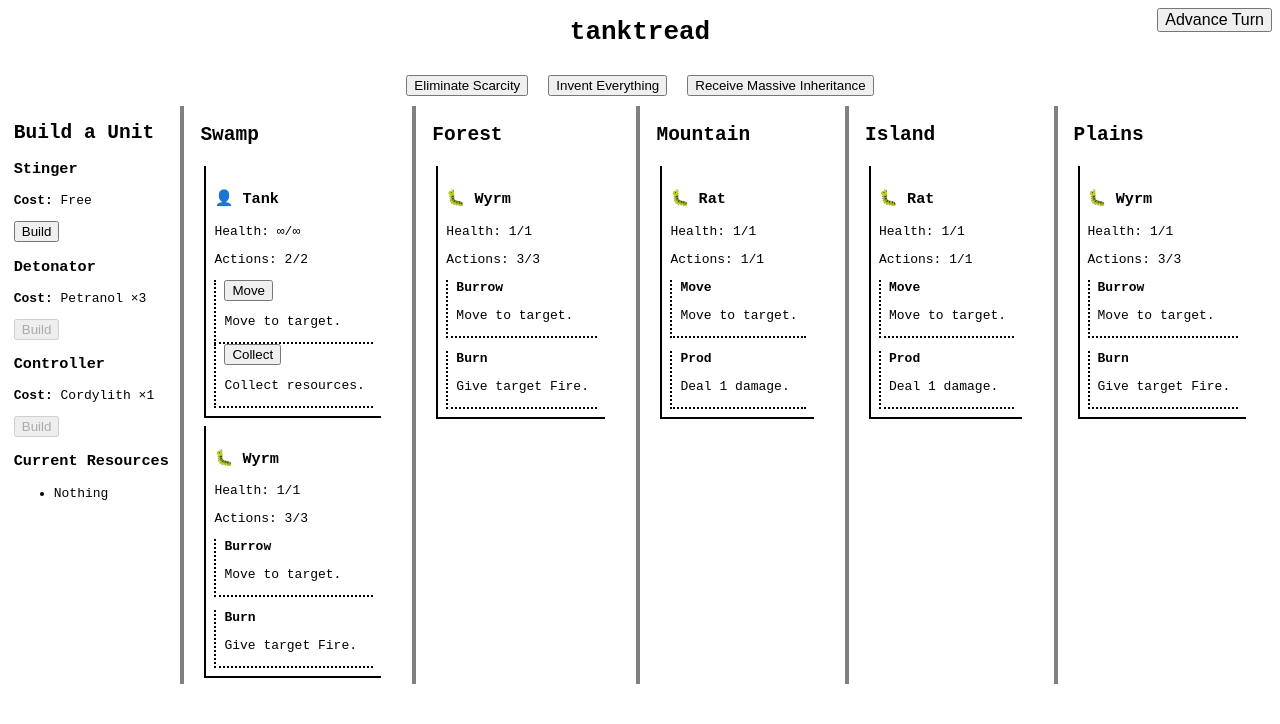
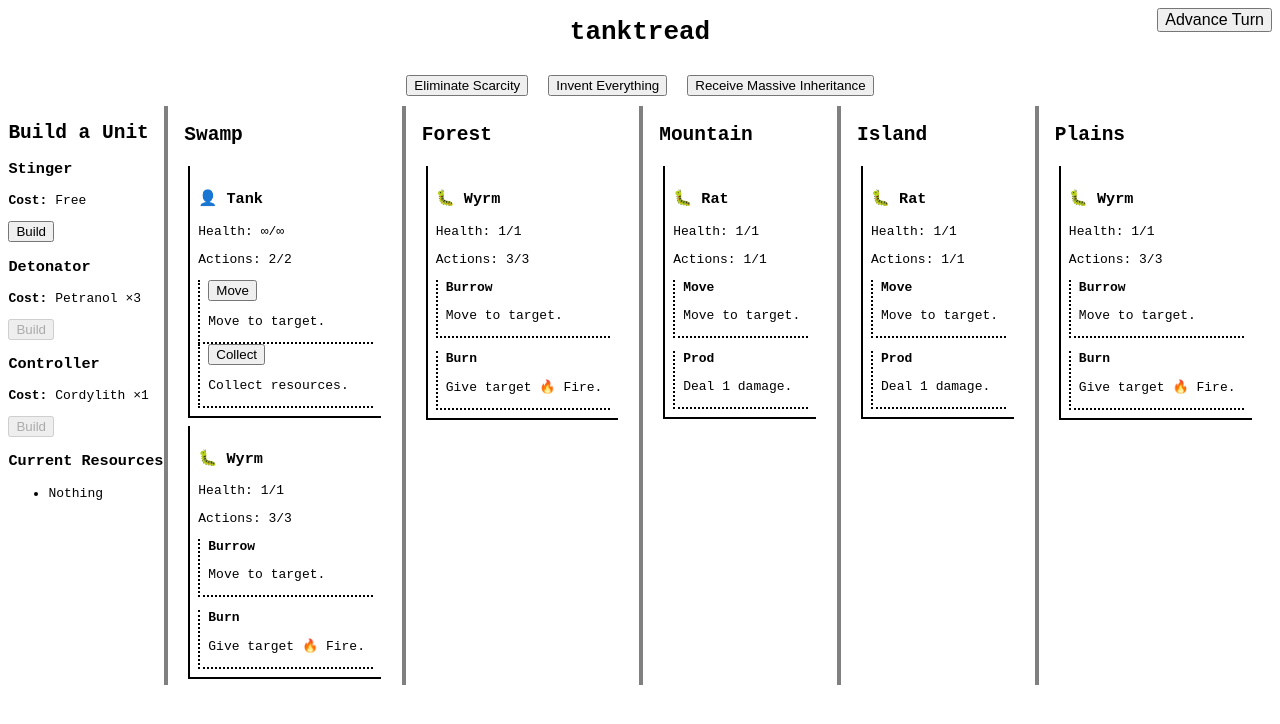
Before and after one commit to MayMoonsley/tanktread, an Angular app: page / in a window 1280 px wide. Shown: the top 724 px of the page. Built offline with nearby package versions, Linux system fonts and the light colour scheme.

Commit message:
Add emoji to status effects

```diff
--- a/src/app/classes/Effect.ts
+++ b/src/app/classes/Effect.ts
@@ -1,5 +1,5 @@
 import { Unit } from './Unit';
-import { Status, getStatusName } from './Status';
+import { Status, getStatusName, getStatusEmoji } from './Status';
 import { Game } from '../Game';
 import { Types } from '../util/Types';
 
@@ -63,7 +63,7 @@ export function effectToString(effect: Effect): string {
     case 'healTarget':
         return `Heal ${effect.amount} health.`;
     case 'statusTarget':
-        return `Give target ${getStatusName(effect.status)}.`;
+        return `Give target ${getStatusEmoji(effect.status)} ${getStatusName(effect.status)}.`;
     case 'killTarget':
         return 'Kill target.';
     case 'damageUser':
@@ -71,7 +71,7 @@ export function effectToString(effect: Effect): string {
     case 'healUser':
         return `Heal self for ${effect.amount} health.`;
     case 'statusUser':
-        return `Gain ${getStatusName(effect.status)}.`;
+        return `Gain ${getStatusEmoji(effect.status)} ${getStatusName(effect.status)}.`;
     case 'killUser':
         return 'Self-destruct.';
     case 'moveTo':
```
